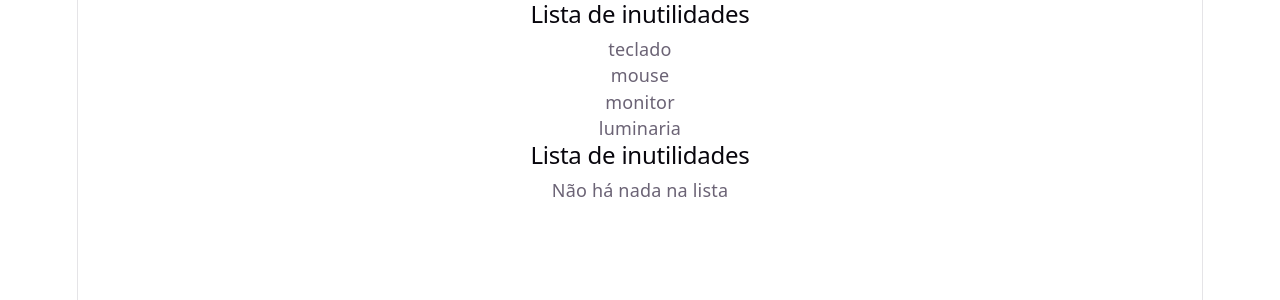
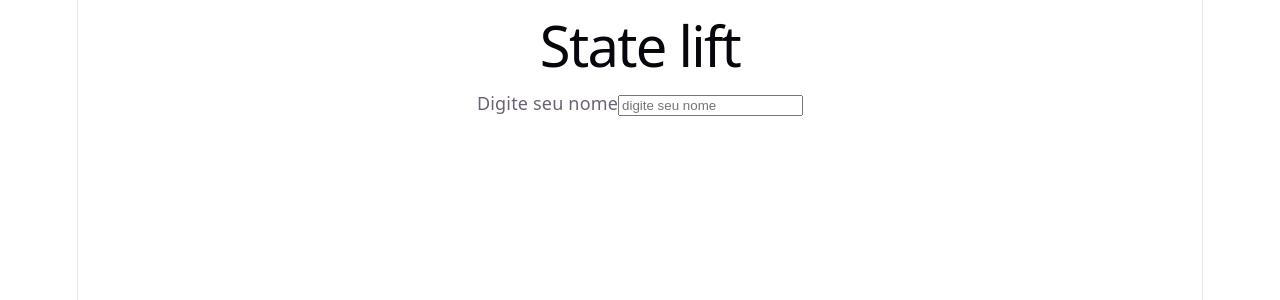
Before and after one commit to gabrielpaulachaves/React, a React (Vite) app in the folder my-app/: page / in a window 1280 px wide. Shown: the top 300 px of the page. Built offline with nearby package versions, Linux system fonts and the light colour scheme.

Commit message:
state lift

```diff
--- a/my-app/src/App.jsx
+++ b/my-app/src/App.jsx
@@ -7,6 +7,9 @@ import Evento from './components/Evento';
 import Form from './components/Form';
 import Condicional from './components/Condicional';
 import Lista from './components/Lista';
+import Seunome from './components/Seunome';
+import { useState } from 'react';
+import Saudacoes from './Saudacoes';
 
 function App() {
 
@@ -21,11 +24,18 @@ function App() {
 
   const meusitens = ['teclado', 'mouse', 'monitor', 'luminaria']
 
+  const [seunome, setseunome] = useState('') //no statelift, ao inves de escrever o usestate no componente filho (que nesse exemplo, seria o <seunome/>, escrevemos aqui no componente pai)
+
   return (
     <div className="App">
-      <Lista itens={meusitens}/>
+        <h1>State lift</h1>
+      <Seunome setseunome={setseunome}/>
+
+      <Saudacoes nome={seunome}/>
+      {/*
+    <Lista itens={meusitens}/>
        <Lista itens=''/>
-      {/*
+
       <Condicional />
 
         CODIGO ANTIGO, IREI TESTAR OUTRO
--- /dev/null
+++ b/my-app/src/Saudacoes.jsx
@@ -0,0 +1,17 @@
+export default function Saudacoes({nome}){
+
+    function gerarsaudacao(qualquernome){
+        if(qualquernome){
+           return `Oi, ${qualquernome}`
+        }else{
+            return ``
+        }
+
+    }
+
+    return(
+        <>
+     <p>{gerarsaudacao(nome)}</p>
+        </>
+    )
+}
--- /dev/null
+++ b/my-app/src/components/Seunome.jsx
@@ -0,0 +1,10 @@
+export default function Seunome({setseunome}){
+    return(
+    <>
+        <label>Digite seu nome</label>
+        <input type="text" name="" id="" placeholder="digite seu nome" onChange={(e)=> {setseunome(e.target.value)}}/>
+
+
+    </>
+    )
+}
```
Also changed, not shown: 1 other file (tests, documents, lock files or other folders).
